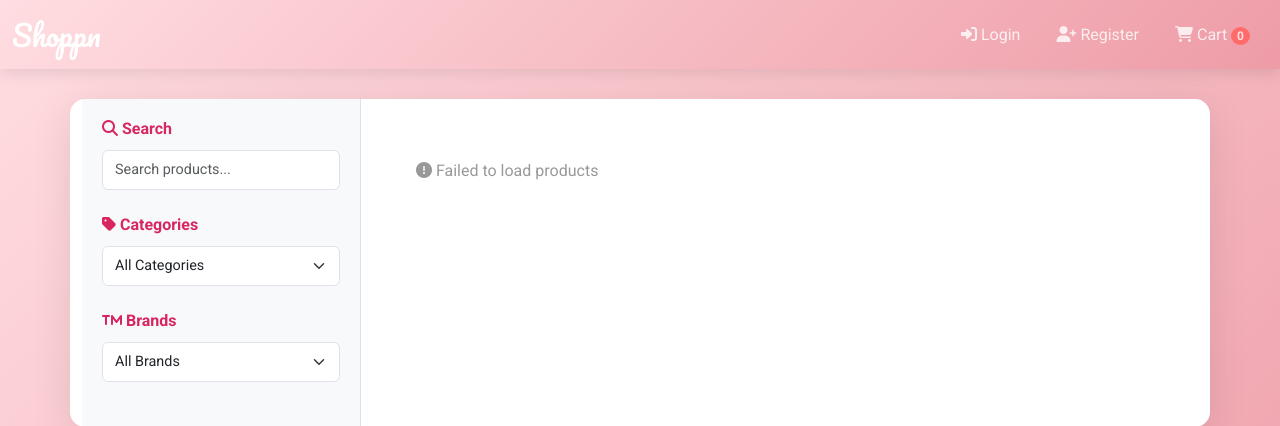
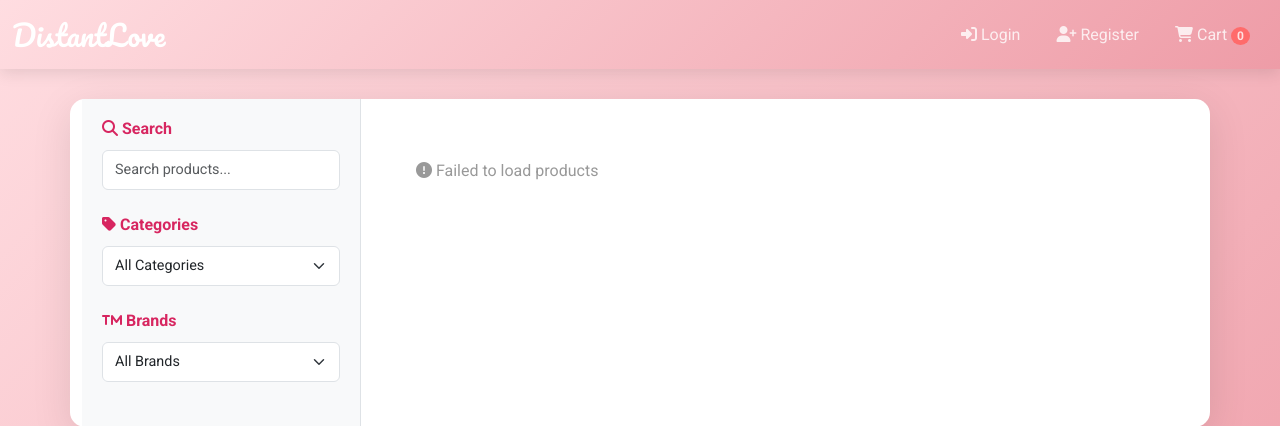
Before and after one commit to asantx/register_sample4_, a PHP site: page /views/shop.php in a window 1280 px wide. Shown: the top 426 px of the page. Run offline with PHP 8.4, Linux system fonts and the light colour scheme; data that the repository does not hold is empty; some libraries are stand-ins or nearby versions.

Commit message:
Update page titles and navbar branding from 'Shoppn' to 'DistantLove'

```diff
--- a/views/cart.php
+++ b/views/cart.php
@@ -8,7 +8,7 @@ requireLogin();
 <head>
     <meta charset="UTF-8">
     <meta name="viewport" content="width=device-width, initial-scale=1.0">
-    <title>Cart - Shoppn</title>
+    <title>Cart - DistantLove</title>
     <link href="https://cdn.jsdelivr.net/npm/bootstrap@5.3.0/dist/css/bootstrap.min.css" rel="stylesheet">
     <link rel="stylesheet" href="https://cdnjs.cloudflare.com/ajax/libs/font-awesome/6.4.0/css/all.min.css">
     <link href="https://fonts.googleapis.com/css2?family=Pacifico&family=Roboto:wght@300;400;500;700&display=swap" rel="stylesheet">
@@ -224,7 +224,7 @@ requireLogin();
     <!-- Navbar -->
     <nav class="navbar navbar-expand-lg navbar-dark">
         <div class="container-fluid">
-            <a class="navbar-brand" href="index.php">Shoppn</a>
+            <a class="navbar-brand" href="index.php">DistantLove</a>
             <button class="navbar-toggler" type="button" data-bs-toggle="collapse" data-bs-target="#navbarNav">
                 <span class="navbar-toggler-icon"></span>
             </button>
--- a/views/orders.php
+++ b/views/orders.php
@@ -8,7 +8,7 @@ requireLogin();
 <head>
     <meta charset="UTF-8">
     <meta name="viewport" content="width=device-width, initial-scale=1.0">
-    <title>My Orders - Shoppn</title>
+    <title>My Orders - DistantLove</title>
     <link href="https://cdn.jsdelivr.net/npm/bootstrap@5.3.0/dist/css/bootstrap.min.css" rel="stylesheet">
     <link rel="stylesheet" href="https://cdnjs.cloudflare.com/ajax/libs/font-awesome/6.4.0/css/all.min.css">
     <link href="https://fonts.googleapis.com/css2?family=Pacifico&family=Roboto:wght@300;400;500;700&display=swap" rel="stylesheet">
@@ -205,7 +205,7 @@ requireLogin();
     <!-- Navbar -->
     <nav class="navbar navbar-expand-lg navbar-dark">
         <div class="container-fluid">
-            <a class="navbar-brand" href="index.php">Shoppn</a>
+            <a class="navbar-brand" href="index.php">DistantLove</a>
             <button class="navbar-toggler" type="button" data-bs-toggle="collapse" data-bs-target="#navbarNav">
                 <span class="navbar-toggler-icon"></span>
             </button>
--- a/views/shop.php
+++ b/views/shop.php
@@ -26,7 +26,7 @@ while ($row = $result->fetch_assoc()) {
 <head>
     <meta charset="UTF-8">
     <meta name="viewport" content="width=device-width, initial-scale=1.0">
-    <title>Shop - Shoppn</title>
+    <title>Shop - DistantLove</title>
     <link href="https://cdn.jsdelivr.net/npm/bootstrap@5.3.0/dist/css/bootstrap.min.css" rel="stylesheet">
     <link rel="stylesheet" href="https://cdnjs.cloudflare.com/ajax/libs/font-awesome/6.4.0/css/all.min.css">
     <link href="https://fonts.googleapis.com/css2?family=Pacifico&family=Roboto:wght@300;400;500;700&display=swap" rel="stylesheet">
@@ -212,7 +212,7 @@ while ($row = $result->fetch_assoc()) {
     <!-- Navbar -->
     <nav class="navbar navbar-expand-lg navbar-dark">
         <div class="container-fluid">
-            <a class="navbar-brand" href="index.php">Shoppn</a>
+            <a class="navbar-brand" href="index.php">DistantLove</a>
             <button class="navbar-toggler" type="button" data-bs-toggle="collapse" data-bs-target="#navbarNav">
                 <span class="navbar-toggler-icon"></span>
             </button>
```
